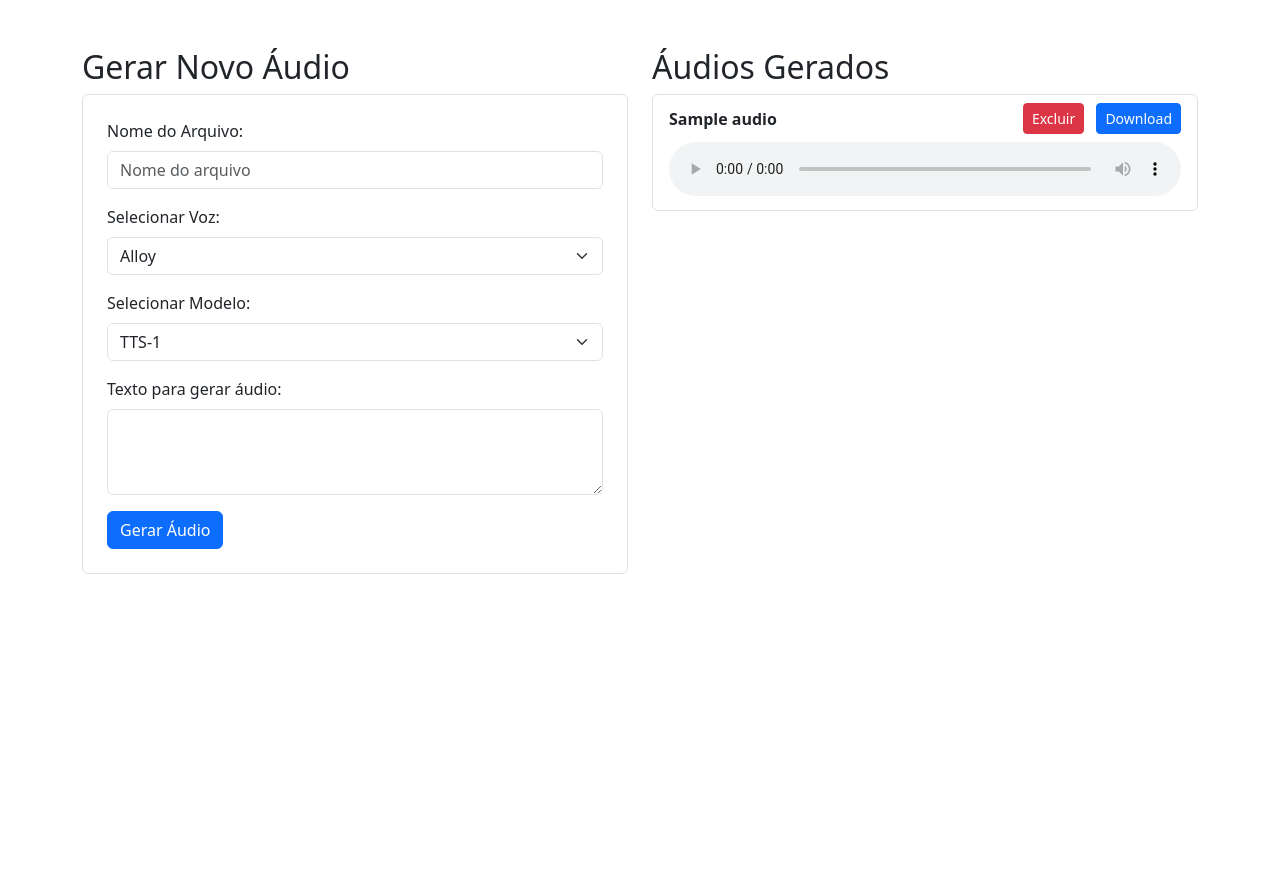
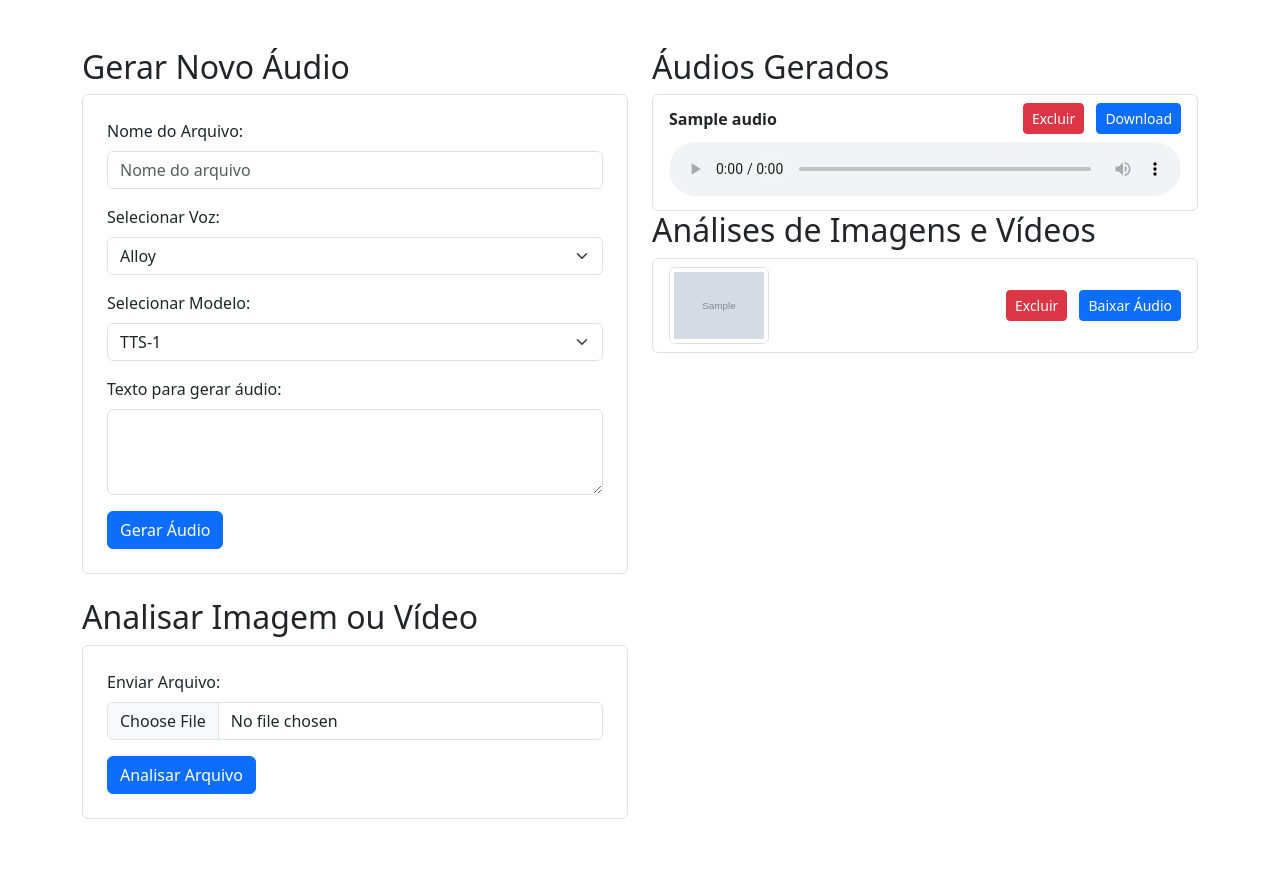
Before and after one commit to aNobre-redhat/audio-app, a Flask app: template templates/index.html in a window 1280 px wide. Before the commit the page ends 574 px from the top, so only its background shows below. Run offline with Flask 3, Linux system fonts and the light colour scheme; the template is opened without the code that fills it: most values are stand-ins (such as "Sample title", 1, 10 or a date in 2020); grey boxes marked "Sample" are stand-in pictures; data that the repository does not hold is empty.

Commit message:
new feature to analyze images and videos

```diff
--- a/app.py
+++ b/app.py
@@ -1,5 +1,5 @@
 import os
-from flask import Flask, request, jsonify, render_template, redirect, url_for, Response, send_file
+from flask import Flask, request, jsonify, render_template, redirect, url_for, Response
 from datetime import datetime
 from pathlib import Path
 import boto3
@@ -19,55 +19,53 @@ s3 = boto3.client(
     verify=False  # Desativa a verificação de SSL para certificados autoassinados
 )
 
-# Nome do bucket S3
 bucket_name = os.getenv("BUCKET_NAME")
 
 @app.route("/")
 def index():
-    # Recupera a lista de áudios armazenados no bucket
     audio_files = []
+    image_files = []
     try:
         response = s3.list_objects_v2(Bucket=bucket_name)
         for obj in response.get("Contents", []):
-            audio_files.append(obj["Key"])
+            if obj["Key"].endswith(".mp3"):
+                audio_files.append(obj["Key"])
+            elif obj["Key"].endswith((".jpg", ".jpeg", ".png")):
+                image_files.append(obj["Key"])
     except Exception as e:
-        print(f"Erro ao listar áudios: {str(e)}")
+        print(f"Erro ao listar arquivos: {str(e)}")
 
-    return render_template("index.html", audio_files=audio_files)
+    return render_template("index.html", audio_files=audio_files, image_files=image_files)
 
 @app.route("/generate-audio", methods=["POST"])
 def generate_audio():
     text = request.form.get("text", "")
     filename = request.form.get("filename", "")
-    voice = request.form.get("voice", "alloy")  # Valor padrão caso não seja enviado
-    model = request.form.get("model", "tts-1")  # Valor padrão caso não seja enviado
+    voice = request.form.get("voice", "alloy")
+    model = request.form.get("model", "tts-1")
 
     if not text:
         return jsonify({"error": "Texto não fornecido"}), 400
 
-    # Converte o texto em áudio usando o TTS da OpenAI com o modelo e voz selecionados
     try:
         speech_file_path = Path("/tmp") / "speech.mp3"
         response = client.audio.speech.create(
-            model=model,  # Modelo selecionado
-            voice=voice,  # Voz selecionada
+            model=model,
+            voice=voice,
             input=text
         )
         response.stream_to_file(speech_file_path)
 
-        # Lê o conteúdo do arquivo de áudio para upload no S3
         with open(speech_file_path, "rb") as audio_file:
             audio_data = audio_file.read()
     except Exception as e:
         return jsonify({"error": f"Erro ao converter texto em áudio: {str(e)}"}), 500
 
-    # Define o nome do arquivo ou usa o timestamp como fallback
     timestamp = datetime.utcnow().strftime("%Y%m%d%H%M%S")
     if not filename:
         filename = f"audio_{timestamp}"
     filename = f"{filename}.mp3"
 
-    # Upload do áudio para o bucket S3 (NooBaa)
     try:
         s3.put_object(
             Bucket=bucket_name,
@@ -77,6 +75,51 @@ def generate_audio():
         )
     except Exception as e:
         return jsonify({"error": f"Erro ao fazer upload para o bucket S3: {str(e)}"}), 500
+
+    return redirect(url_for("index"))
+
+@app.route("/analyze-image", methods=["POST"])
+def analyze_image():
+    if "file" not in request.files:
+        return jsonify({"error": "Arquivo não enviado"}), 400
+
+    file = request.files["file"]
+    filename = f"image_{datetime.utcnow().strftime('%Y%m%d%H%M%S')}.{file.filename.rsplit('.', 1)[-1]}"
+    file_path = f"/tmp/{filename}"
+    file.save(file_path)
+
+    try:
+        s3.put_object(Bucket=bucket_name, Key=filename, Body=open(file_path, "rb"), ContentType="image/jpeg")
+
+        image_url = f"https://{bucket_name}.s3.amazonaws.com/{filename}"
+        response = client.chat.completions.create(
+            model="gpt-4o-mini",
+            messages=[
+                {
+                    "role": "user",
+                    "content": [
+                        {"type": "text", "text": "Analise e diga em detalhes o que tem nesta imagem."},
+                        {"type": "image_url", "image_url": {"url": image_url}}
+                    ]
+                }
+            ],
+            max_tokens=300
+        )
+        analysis_text = response.choices[0].message["content"]
+
+        speech_file_path = Path("/tmp") / "analysis_audio.mp3"
+        speech_response = client.audio.speech.create(
+            model="tts-1",
+            voice="alloy",
+            input=analysis_text
+        )
+        speech_response.stream_to_file(speech_file_path)
+
+        audio_filename = f"{filename.rsplit('.', 1)[0]}_analysis.mp3"
+        with open(speech_file_path, "rb") as audio_file:
+            s3.put_object(Bucket=bucket_name, Key=audio_filename, Body=audio_file.read(), ContentType="audio/mpeg")
+    except Exception as e:
+        return jsonify({"error": f"Erro na análise de imagem: {str(e)}"}), 500
 
     return redirect(url_for("index"))
 
@@ -94,7 +137,6 @@ def download_audio(filename):
 
 @app.route("/play-audio/<filename>", methods=["GET"])
 def play_audio(filename):
-    # Gera o conteúdo do áudio diretamente para o navegador
     try:
         audio_obj = s3.get_object(Bucket=bucket_name, Key=filename)
         return Response(
@@ -107,7 +149,6 @@ def play_audio(filename):
 
 @app.route("/delete-audio/<filename>", methods=["POST"])
 def delete_audio(filename):
-    # Exclui o áudio do bucket S3
     try:
         s3.delete_object(Bucket=bucket_name, Key=filename)
     except Exception as e:
@@ -115,5 +156,16 @@ def delete_audio(filename):
 
     return redirect(url_for("index"))
 
+@app.route("/delete-image/<filename>", methods=["POST"])
+def delete_image(filename):
+    try:
+        s3.delete_object(Bucket=bucket_name, Key=filename)
+        audio_filename = f"{filename.rsplit('.', 1)[0]}_analysis.mp3"
+        s3.delete_object(Bucket=bucket_name, Key=audio_filename)
+    except Exception as e:
+        return jsonify({"error": f"Erro ao excluir imagem: {str(e)}"}), 500
+
+    return redirect(url_for("index"))
+
 if __name__ == "__main__":
     app.run(host="0.0.0.0", port=8080, debug=True)
--- a/templates/index.html
+++ b/templates/index.html
@@ -1,6 +1,6 @@
 {% extends "base.html" %}
 
-{% block title %}Audio Generator{% endblock %}
+{% block title %}Audio e Análise de Imagens{% endblock %}
 
 {% block content %}
 <div class="row">
@@ -42,9 +42,18 @@
             </div>
             <button type="submit" class="btn btn-primary">Gerar Áudio</button>
         </form>
+
+        <h2>Analisar Imagem ou Vídeo</h2>
+        <form action="{{ url_for('analyze_image') }}" method="post" enctype="multipart/form-data" class="mb-4 p-4 border rounded">
+            <div class="mb-3">
+                <label for="file" class="form-label">Enviar Arquivo:</label>
+                <input type="file" id="file" name="file" class="form-control" accept="image/*,video/*" required>
+            </div>
+            <button type="submit" class="btn btn-primary">Analisar Arquivo</button>
+        </form>
     </div>
 
-    <!-- Coluna Direita: Lista de Áudios -->
+    <!-- Coluna Direita: Lista de Áudios e Análises -->
     <div class="col-md-6">
         <h2>Áudios Gerados</h2>
         <div class="list-group">
@@ -68,6 +77,31 @@
                 </div>
             {% endfor %}
         </div>
+
+        <h2>Análises de Imagens e Vídeos</h2>
+        <div class="list-group">
+            {% for image in image_files %}
+                <div class="list-group-item">
+                    <div class="d-flex justify-content-between align-items-center">
+                        <img src="{{ url_for('download_audio', filename=image) }}" alt="Thumbnail" class="img-thumbnail me-3" style="width: 100px;">
+                        <div>
+                            <form action="{{ url_for('delete_image', filename=image) }}" method="post" style="display:inline;">
+                                <button type="submit" class="btn btn-danger btn-sm">Excluir</button>
+                            </form>
+                            <a href="{{ url_for('download_audio', filename=image.replace('.jpg', '_analysis.mp3')) }}" class="btn btn-primary btn-sm ms-2">
+                                <i class="bi bi-download"></i> Baixar Áudio
+                            </a>
+                        </div>
+                    </div>
+                    <div id="analysis-{{ loop.index }}" class="collapse mt-2">
+                        <p>Transcrição: {{ analysis_text }}</p>
+                        <audio controls class="w-100 mt-2">
+                            <source src="{{ url_for('play_audio', filename=image.replace('.jpg', '_analysis.mp3')) }}" type="audio/mpeg">
+                        </audio>
+                    </div>
+                </div>
+            {% endfor %}
+        </div>
     </div>
 </div>
 {% endblock %}
```
